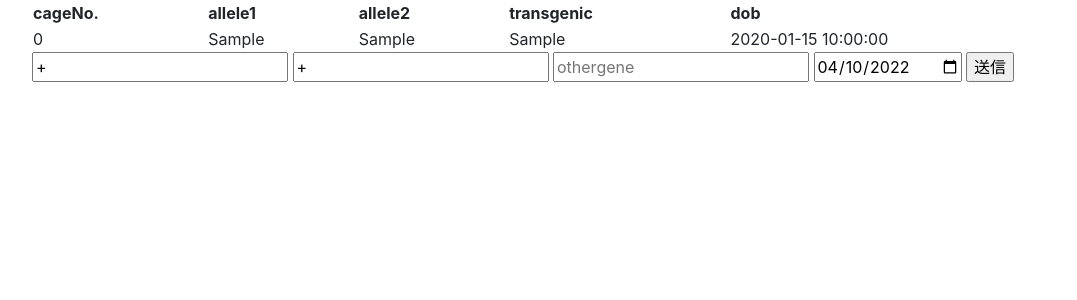
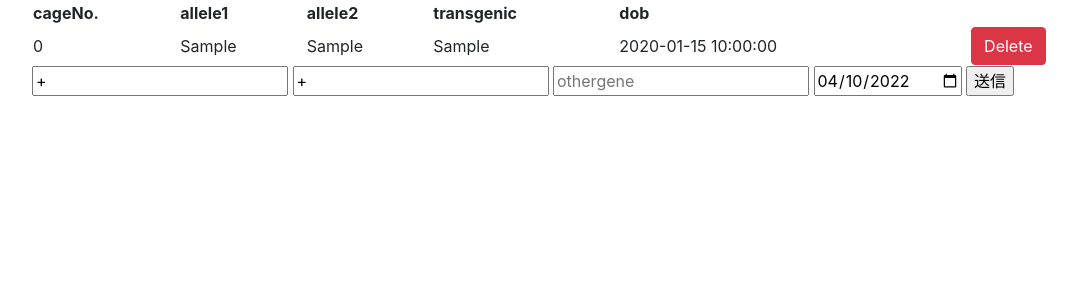
Before and after one commit to startaiyo/mouse_breeder, a Flask app: page / in a window 1280 px wide. Shown: the part 56-356 px from the top of the page, without its empty margins (53-1130 px from the left). Run offline with Flask 2, Linux system fonts and the light colour scheme; tables that the repository leaves empty hold one stand-in row (values such as "Sample post"); some libraries are stand-ins or nearby versions.

Commit message:
delete追加

```diff
--- a/app/src/views.py
+++ b/app/src/views.py
@@ -1,4 +1,4 @@
-from flask import render_template, request, redirect
+from flask import render_template, request, redirect, url_for
 from models.models import Mouse
 from app import app
 from database import db
@@ -26,3 +26,13 @@ def create():
         except Exception as e:
             print("Failed to add mouse", flush=True)
     return redirect('/')
+
+@app.route('/<int:id>/delete',methods = ["POST"])
+def delete(id):
+    try:
+        mouse = Mouse.query.get(id)
+        db.session.delete(mouse)
+        db.session.commit()
+    except Exception as e:
+        print("Failed to delete mouse", flush=True)
+    return redirect('/')
--- a/app/templates/top.html
+++ b/app/templates/top.html
@@ -16,6 +16,11 @@
         <td>{{ mouse.gene2 }}</td>
         <td>{{ mouse.othergene }}</td>
         <td>{{ mouse.dob }}</td>
+        <td>
+            <form action="{{ url_for('delete', id = mouse.id) }}", method = "POST">
+                <button type="submit" class="btn btn-danger" style="margin-left:5px">Delete</button>
+            </form>
+        </td>
     </tr>
 {% endfor %}
 </table>
```
